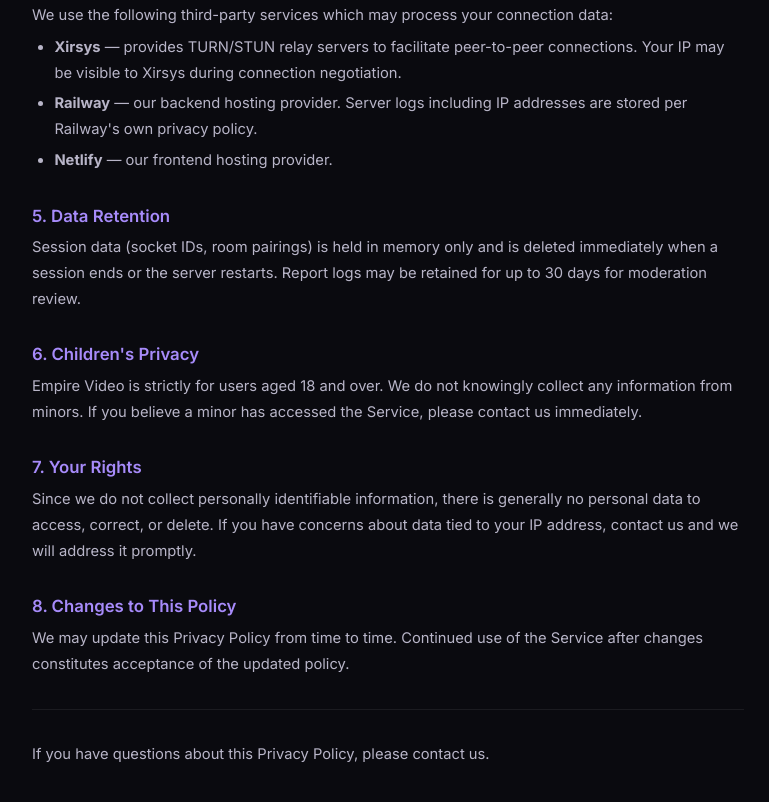
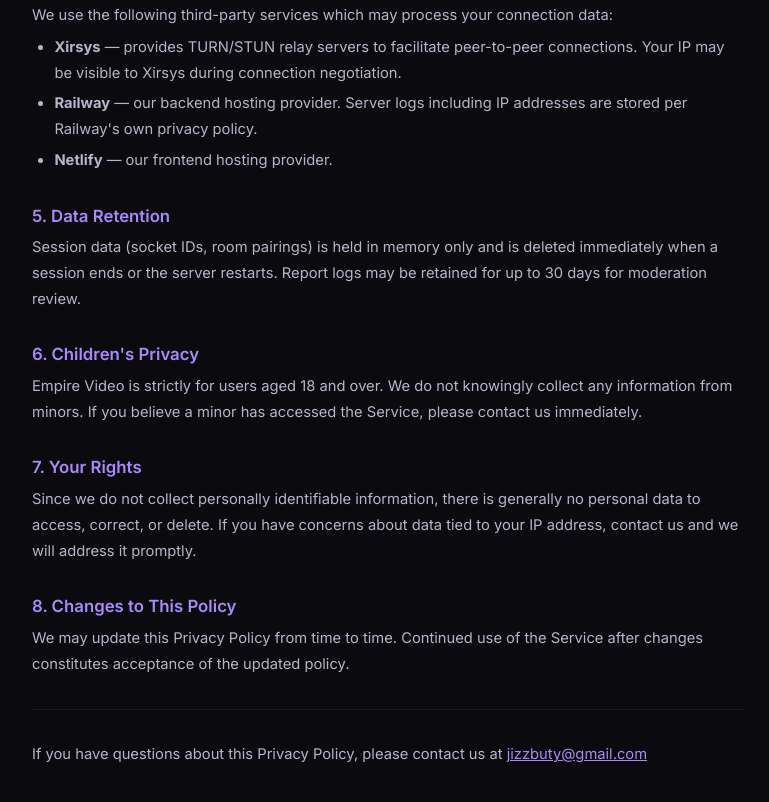
Before and after one commit to carnageee/videochat, a website: page privacy.html in a window 1280 px wide. Shown: the part 944-1746 px from the top of the page, without its empty margins (252-1021 px from the left). Drawn offline with Linux system fonts and the light colour scheme.

Commit message:
Add contact email to ToS and Privacy Policy

```diff
--- a/privacy.html
+++ b/privacy.html
@@ -185,7 +185,7 @@
     <p>We may update this Privacy Policy from time to time. Continued use of the Service after changes constitutes acceptance of the updated policy.</p>
 
     <hr class="divider" />
-    <p>If you have questions about this Privacy Policy, please contact us.</p>
+    <p>If you have questions about this Privacy Policy, please contact us at <a href="mailto:jizzbuty@gmail.com" style="color:#a78bfa;">jizzbuty@gmail.com</a></p>
   </div>
 
 </body>
```
Also changed, not shown: tos.html (+1 -1 lines).
